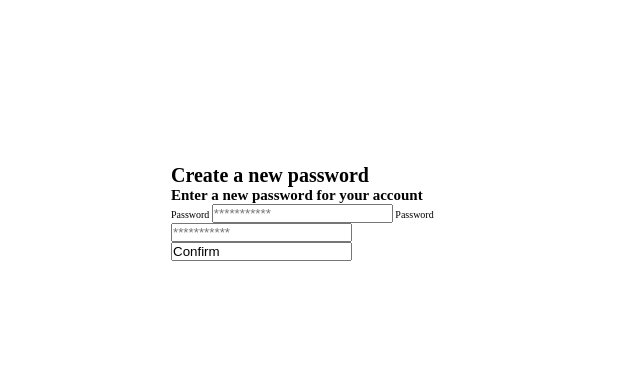
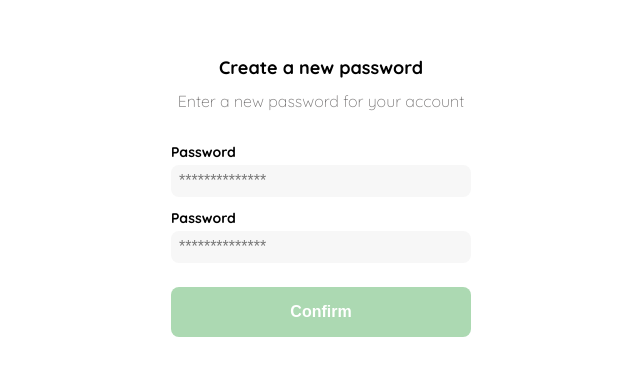
Before and after one commit to andreycalder0n/E-commerce-model, a plain HTML site: page password.html in a window 1280 px wide. Shown: the part 188-564 px from the top of the page, without its empty margins (319-959 px from the left). Drawn offline with Linux system fonts and the light colour scheme.

Commit message:
terminando estilos de password

```diff
--- a/password.html
+++ b/password.html
@@ -5,7 +5,23 @@
     <meta http-equiv="X-UA-Compatible" content="IE=edge">
     <meta name="viewport" content="width=device-width, initial-scale=1.0">
     <title>Document</title>
+    <link rel="preconnect" href="https://fonts.googleapis.com">
+    <link rel="preconnect" href="https://fonts.gstatic.com" crossorigin>
+    <link href="https://fonts.googleapis.com/css2?family=Dancing+Script&family=Indie+Flower&family=Quicksand:wght@300;500;700&family=Shadows+Into+Light&family=Silkscreen&display=swap" rel="stylesheet">
     <style>
+        :root {
+           --very-light-pink: #767474;
+           --hospital-green: #acd9b2;
+           --text-input-field: #f7f7f7;
+           --white: #ffffff;
+           --black: #000000;
+           --sm: 1.4rem;
+           --md: 1.6rem;
+           --lg: 1.8rem;
+        }
+        body {
+            font-family: 'Quicksand', sans-serif;
+        }
         *{
             box-sizing: border-box;
             padding: 0;
@@ -31,6 +47,59 @@
             justify-self: center;
             display: none;
         }
+        .title {
+            font-size: var(--lg);
+            margin-bottom: 1.2rem;
+            text-align: center;
+        }
+        .subtitle {
+            color: var(--very-light-pink);
+            font-size: var(--md);
+            font-weight: 300;
+            margin-top: 0;
+            margin-bottom: 3.2rem;
+            text-align: center;
+        }
+        .form {
+            display: flex;
+            flex-direction: column;
+        }
+        .label {
+            font-size: var(--sm);
+            font-weight: bold;
+            margin-bottom: .4rem;
+        }
+        .input {
+            background-color: var(--text-input-field);
+            border: none;
+            border-radius: .8rem;
+            height: 3.2rem;
+            font-size: var(--md);
+            padding: .8rem;
+            margin-bottom: 1.2rem;
+        }
+        .primary-button{
+            background-color: var(--hospital-green);
+            border-radius: .8rem;
+            border: none;
+            color: var(--white);
+            text-align: center;
+            width: 100%;
+            cursor: pointer;
+            cursor: hand;
+            font-size: var(--md);
+            font-weight: bold;
+            height: 5rem;
+        }
+        .login-button {
+            margin-top: 1.2rem;
+            margin-bottom: 3.2rem;
+        }
+        @media (max-width: 640px) {
+            .logo {
+                display: block;
+            }
+        }
     </style>
 </head>
 <body>
@@ -43,10 +112,10 @@
 
             <form action="/" class="form">
                 <label for="password" class="label">Password</label>
-                <input type="password" id="password" placeholder="***********" class="input input-password" />
+                <input type="password" id="password" placeholder="**************" class="input input-password" />
 
                 <label for="new-password" class="label">Password</label>
-                <input type="password" id="new-password" placeholder="***********" class="input input-password" />
+                <input type="password" id="new-password" placeholder="**************" class="input input-password" />
 
                 <input type"submit" value="Confirm" class="primary-button login-button">
             </form>
```
